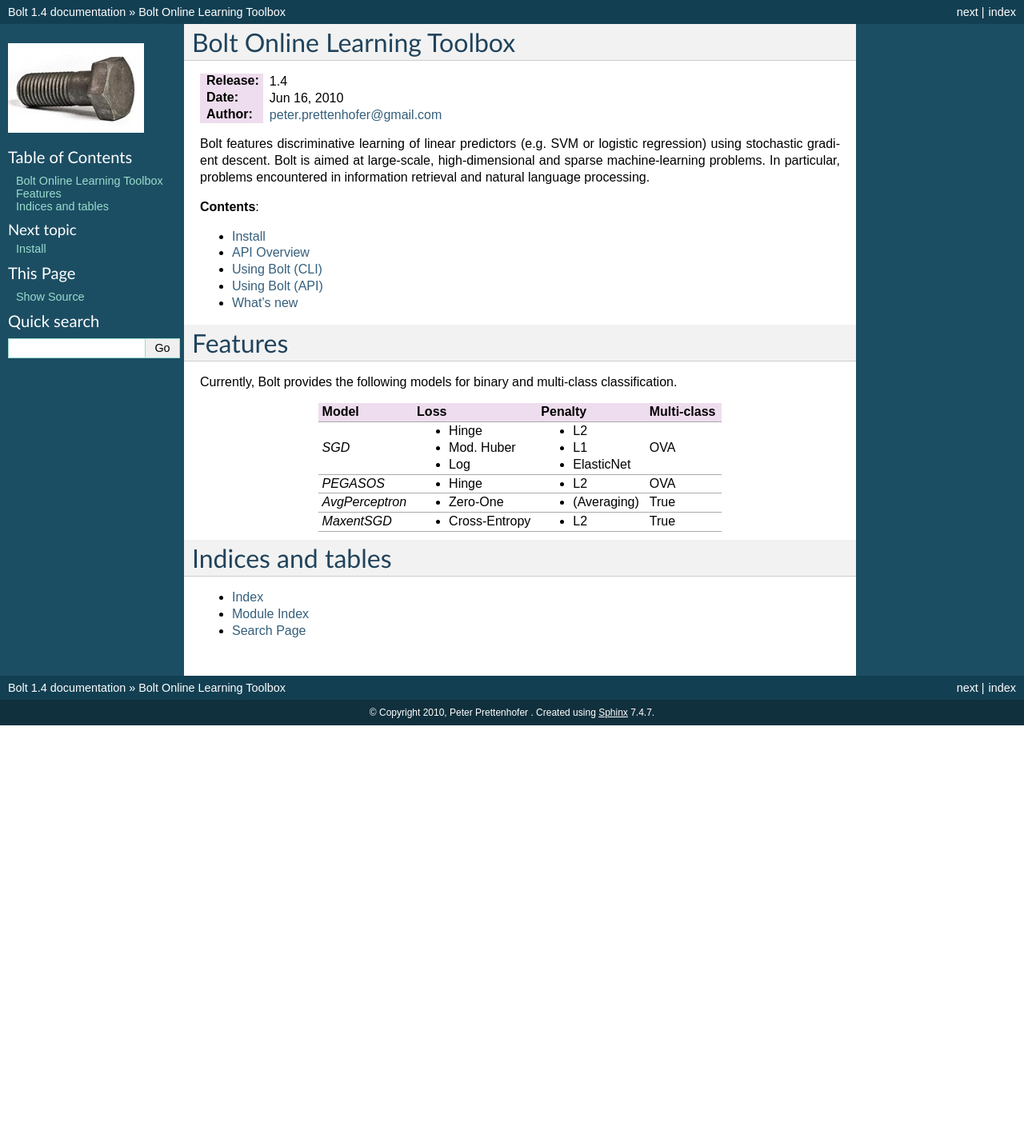
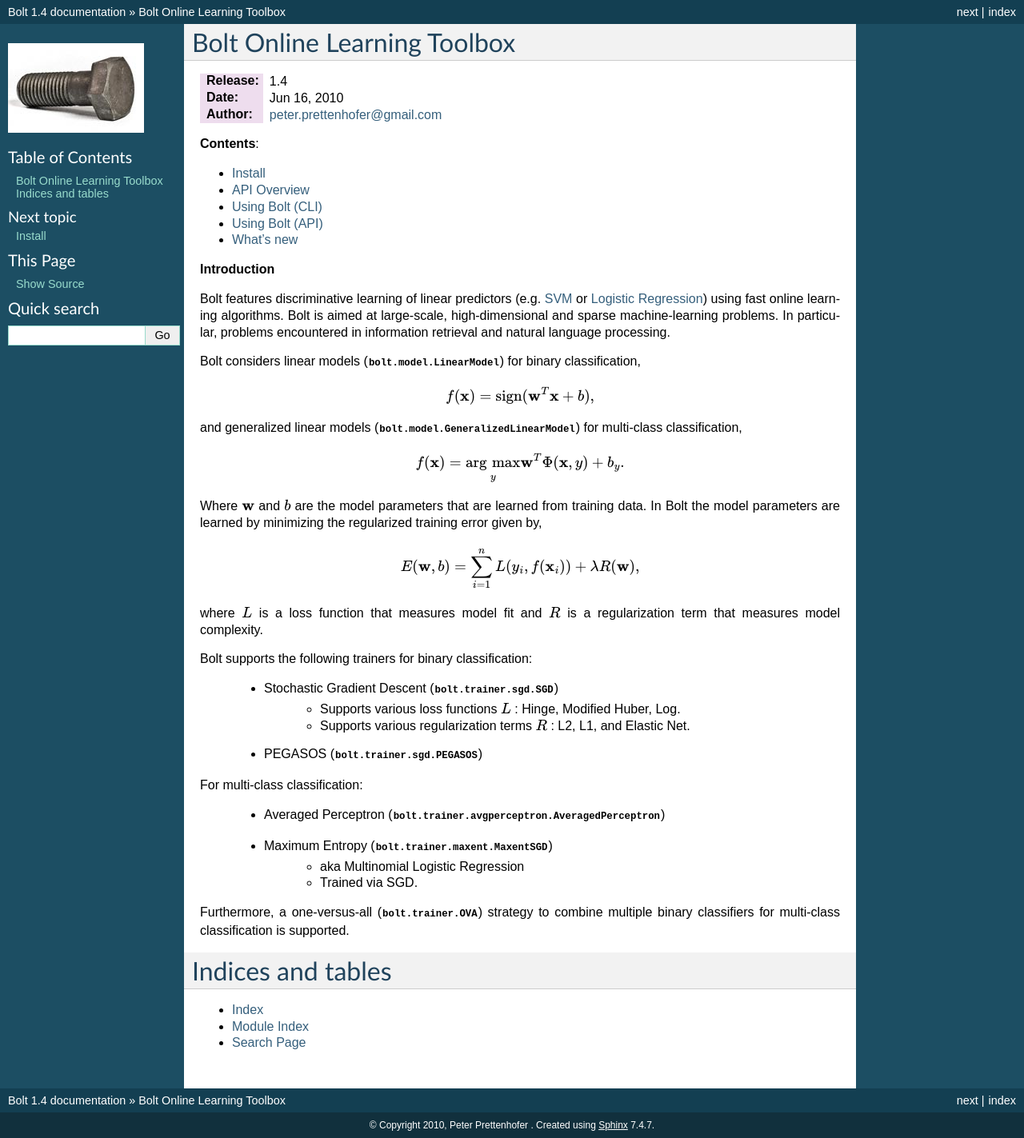
Before and after one commit to pprett/bolt, a Sphinx documentation site: the page built from doc/index.rst, in a window 1280 px wide. Shown: the whole page at 80% size. Built offline with Sphinx 7.4.7, drawn with Linux system fonts in a browser that asks for light colours; formulas are drawn with MathJax 3; the version number is read from the project's files by our own code; before the commit the page ends 907 px from its top, so only the background shows below that.

Commit message:
Documentation updated for release 1.4.
formatting in io.py fixed - maybe due to windows commit?

```diff
--- a/doc/index.rst
+++ b/doc/index.rst
@@ -10,12 +10,6 @@
 :Date: |today|
 :Author: peter.prettenhofer@gmail.com
 
-Bolt features discriminative learning of linear predictors (e.g. SVM or
-logistic regression) using stochastic gradient descent. Bolt is
-aimed at large-scale, high-dimensional and sparse machine-learning problems.
-In particular, problems encountered in information retrieval and
-natural language processing.
-
 **Contents**:
 
 .. toctree::
@@ -27,27 +21,51 @@
    using-api.rst
    whatsnew.rst
 
-Features
-========
+**Introduction**
 
-Currently, Bolt provides the following models for binary and multi-class classification.
+Bolt features discriminative learning of linear predictors (e.g. `SVM <http://en.wikipedia.org/wiki/Support_vector_machine>`_ or
+`Logistic Regression <http://en.wikipedia.org/wiki/Logistic_regression>`_) using fast online learning algorithms. Bolt is
+aimed at large-scale, high-dimensional and sparse machine-learning problems.
+In particular, problems encountered in information retrieval and
+natural language processing.
 
-+---------------+----------------+--------------+-----------+
-|Model          |Loss            |Penalty       |Multi-class|
-+===============+================+==============+===========+
-|*SGD*          | - Hinge        | - L2         |OVA        |
-|               | - Mod. Huber   | - L1         |           |
-|               | - Log          | - ElasticNet |           |
-|               |                |              |           |
-+---------------+----------------+--------------+-----------+
-|*PEGASOS*      | - Hinge        | - L2         |OVA        |
-+---------------+----------------+--------------+-----------+
-|*AvgPerceptron*| - Zero-One     | - (Averaging)|True       |
-+---------------+----------------+--------------+-----------+
-|*MaxentSGD*    | - Cross-Entropy| - L2         |True       |
-|               |                |              |           |
-+---------------+----------------+--------------+-----------+
+Bolt considers linear models (:class:`bolt.model.LinearModel`) for binary classification,
 
+.. math::
+
+   f(\mathbf{x}) = \operatorname{sign}(\mathbf{w}^T \mathbf{x} + b) ,
+
+and generalized linear models (:class:`bolt.model.GeneralizedLinearModel`) for multi-class classification,
+
+.. math::
+
+   f(\mathbf{x}) = \operatorname*{arg\,max}_y \mathbf{w}^T \Phi(\mathbf{x},y) + b_y .
+
+Where :math:`\mathbf{w}` and :math:`b` are the model parameters that are learned from training data.
+In Bolt the model parameters are learned by minimizing the regularized training error given by,
+
+.. math::
+
+    E(\mathbf{w},b) = \sum_{i=1}^n L(y_i,f(\mathbf{x}_i)) + \lambda R(\mathbf{w}) ,
+
+where :math:`L` is a loss function that measures model fit and :math:`R` is a regularization term that measures model complexity.
+
+Bolt supports the following trainers for binary classification:
+
+   * Stochastic Gradient Descent (:class:`bolt.trainer.sgd.SGD`)
+        * Supports various loss functions :math:`L` : Hinge, Modified Huber, Log.
+        * Supports various regularization terms :math:`R` : L2, L1, and Elastic Net.
+
+   * PEGASOS (:class:`bolt.trainer.sgd.PEGASOS`)
+
+For multi-class classification:
+
+   * Averaged Perceptron (:class:`bolt.trainer.avgperceptron.AveragedPerceptron`)
+   * Maximum Entropy (:class:`bolt.trainer.maxent.MaxentSGD`)
+        * aka Multinomial Logistic Regression
+        * Trained via SGD.
+
+Furthermore, a one-versus-all (:class:`bolt.trainer.OVA`) strategy to combine multiple binary classifiers for multi-class classification is supported.
 
 Indices and tables
 ==================
```
Also changed, not shown: README.rst (+7 -26 lines), doc/install.rst (+6 -5 lines), doc/using-cli.rst (+62 -11 lines), doc/whatsnew.rst (+5 -5 lines), 2 other files.
